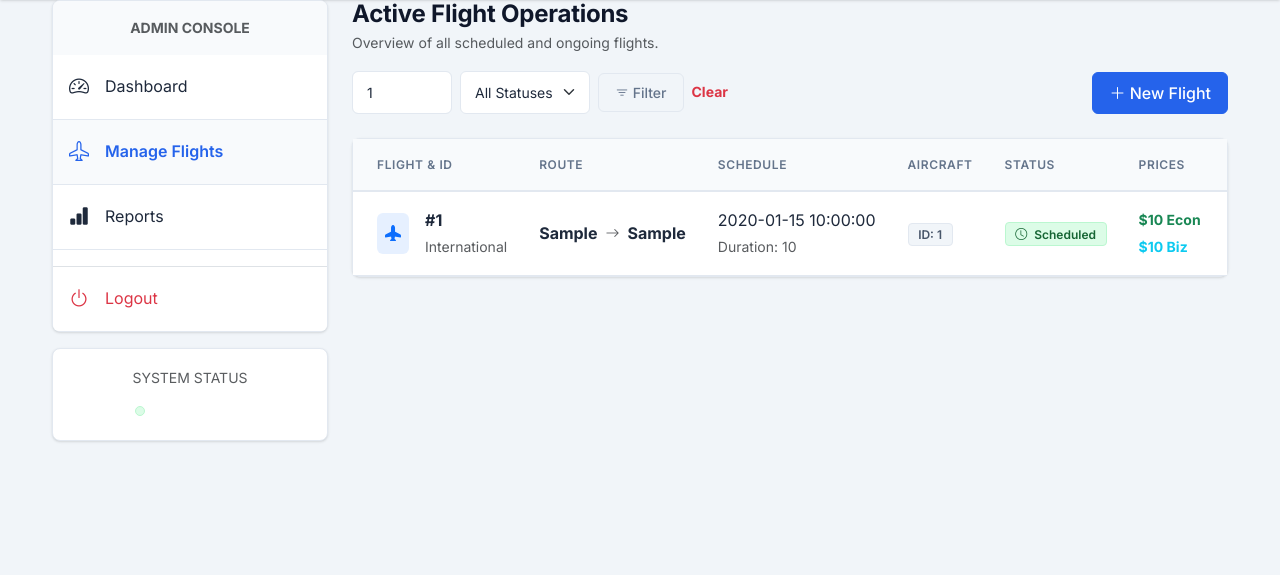
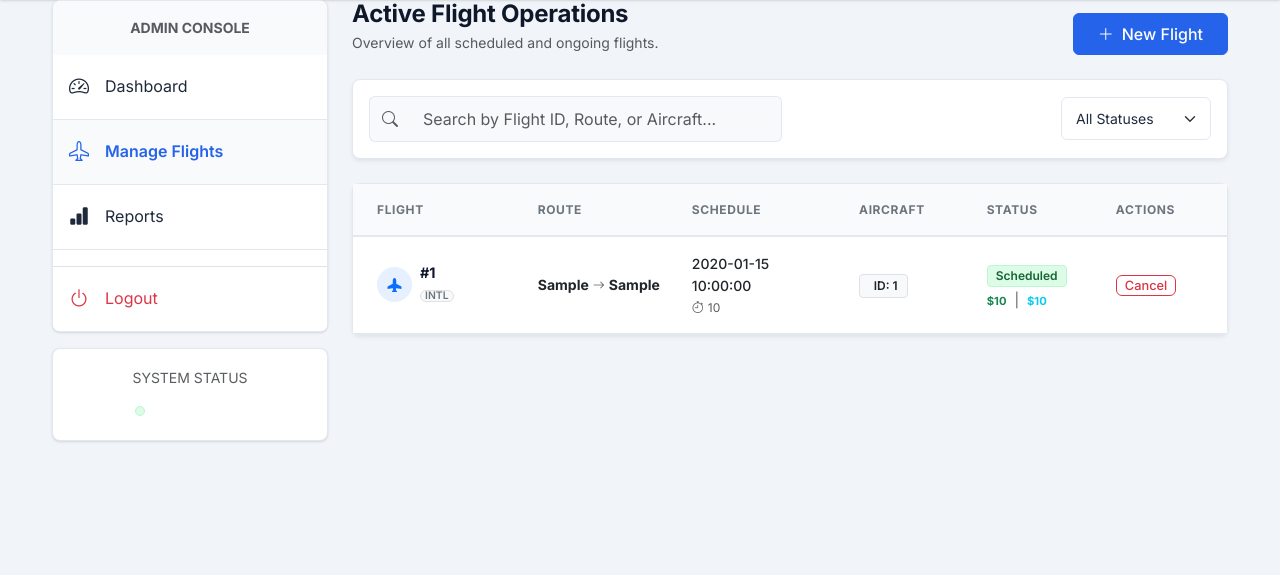
Before and after one commit to RoySabag/flytau, a Flask app: template templates/admin/flights.html in a window 1280 px wide. Shown: the part 77-652 px from the top of the page. Run offline with Flask 3, Linux system fonts and the light colour scheme; the template is opened without the code that fills it: most values are stand-ins (such as "Sample title", 1, 10 or a date in 2020).

Commit message:
Enhance Admin UI, Fix Reports & Seeder: Improve flights page UX, fix employee hours report, dynamic seat seeding

```diff
--- a/app/routes/auth_routes.py
+++ b/app/routes/auth_routes.py
@@ -16,6 +16,10 @@
 # --- Home Page ---
 @routes.route('/')
 def home():
+    # Restrict Admins from Search Page
+    if session.get('admin_logged_in'):
+        return redirect(url_for('admin.dashboard'))
+
     locations = flight_service.get_all_locations()
     flights = flight_service.get_active_flights()
     return render_template('index.html', locations=locations, flights=flights)
--- a/templates/admin/flights.html
+++ b/templates/admin/flights.html
@@ -6,109 +6,148 @@
     <div>
         <h4 class="mb-1">Active Flight Operations</h4>
         <p class="text-muted small mb-0">Overview of all scheduled and ongoing flights.</p>
+    </div>
+    <a href="{{ url_for('admin.create_flight_step1') }}" class="btn btn-primary shadow-sm px-4">
+        <i class="bi bi-plus-lg me-2"></i>New Flight
+    </a>
+</div>
 
-        <!-- Search Form -->
-        <form method="GET" action="{{ url_for('admin.view_flights') }}" class="d-flex align-items-center gap-2 mt-3">
-            <input type="number" name="flight_id" class="form-control form-control-sm" placeholder="Flight ID"
-                value="{{ current_id or '' }}" style="width: 100px;">
-            <select name="status" class="form-select form-select-sm" style="width: 130px;">
+<!-- Toolbar -->
+<div class="card border-0 shadow-sm mb-4 fade-in" style="border-radius: 12px;">
+    <div class="card-body p-3">
+        <div class="row g-3 align-items-center">
+            <!-- Quick Search -->
+            <div class="col-md-6">
+                <div class="input-group">
+                    <span class="input-group-text bg-light border-end-0 text-muted"><i class="bi bi-search"></i></span>
+                    <input type="text" id="flightSearch" class="form-control border-start-0 bg-light"
+                        placeholder="Search by Flight ID, Route, or Aircraft..." onkeyup="filterFlights()">
+                </div>
+            </div>
+
+            <!-- Server-Side Filter (Optional/Fallback) -->
+            <div class="col-md-6 text-md-end">
+                <form method="GET" action="{{ url_for('admin.view_flights') }}"
+                    class="d-inline-flex gap-2 w-100 justify-content-md-end">
+                    <select name="status" class="form-select form-select-sm" style="max-width: 150px;"
+                        onchange="this.form.submit()">
                         <option value="">All Statuses</option>
-                <option value="Scheduled" {% if current_status=='Scheduled' %}selected{% endif %}>Scheduled</option>
+                        <option value="Scheduled" {% if current_status=='Scheduled' %}selected{% endif %}>Scheduled
+                        </option>
                         <option value="On air" {% if current_status=='On air' %}selected{% endif %}>On air</option>
                         <option value="Landed" {% if current_status=='Landed' %}selected{% endif %}>Landed</option>
-                <option value="Cancelled" {% if current_status=='Cancelled' %}selected{% endif %}>Cancelled</option>
+                        <option value="Cancelled" {% if current_status=='Cancelled' %}selected{% endif %}>Cancelled
+                        </option>
                     </select>
-            <button type="submit" class="btn btn-sm btn-outline-secondary"><i class="bi bi-filter"></i> Filter</button>
-            {% if current_id or current_status %}
-            <a href="{{ url_for('admin.view_flights') }}"
-                class="text-danger small text-decoration-none fw-bold">Clear</a>
+                    {% if current_status %}
+                    <a href="{{ url_for('admin.view_flights') }}" class="btn btn-sm btn-light text-danger"
+                        title="Clear Filters">
+                        <i class="bi bi-x-lg"></i>
+                    </a>
                     {% endif %}
                 </form>
             </div>
-    <a href="{{ url_for('admin.create_flight_step1') }}" class="btn btn-primary shadow-sm">
-        <i class="bi bi-plus-lg"></i> New Flight
-    </a>
+        </div>
+    </div>
 </div>
 
-<div class="card border-0 fade-in" style="animation-delay: 0.1s;">
+<!-- Flights Table -->
+<div class="card border-0 shadow-sm fade-in" style="border-radius: 12px;">
     <div class="card-body p-0">
-        <div class="table-responsive">
-            <table class="table mb-0 align-middle text-nowrap">
-                <thead>
+        <div class="table-responsive" style="overflow-x: hidden;"> <!-- Prevent horizontal scroll -->
+            <table class="table table-hover align-middle mb-0 w-100" id="flightsTable">
+                <!-- w-100 ensures full width -->
+                <thead class="bg-light">
                     <tr>
-                        <th class="ps-4">Flight & ID</th>
-                        <th>Route</th>
-                        <th>Schedule</th>
-                        <th>Aircraft</th>
-                        <th>Status</th>
-                        <th>Prices</th>
-                        <th>Actions</th>
+                        <th class="ps-4 text-secondary text-uppercase small fw-bold" style="width: 20%;">Flight</th>
+                        <th class="text-secondary text-uppercase small fw-bold" style="width: 15%;">Route</th>
+                        <th class="text-secondary text-uppercase small fw-bold" style="width: 20%;">Schedule</th>
+                        <th class="text-secondary text-uppercase small fw-bold" style="width: 15%;">Aircraft</th>
+                        <th class="text-secondary text-uppercase small fw-bold" style="width: 15%;">Status</th>
+                        <th class="text-secondary text-uppercase small fw-bold" style="width: 15%;">Actions</th>
                     </tr>
                 </thead>
-                <tbody>
+                <tbody class="border-top-0">
                     {% for flight in flights %}
-                    <tr>
+                    <tr class="flight-row">
                         <td class="ps-4">
-                            <div class="d-flex align-items-center gap-3">
-                                <div class="bg-primary bg-opacity-10 p-2 rounded">
-                                    <i class="bi bi-airplane-fill text-primary"></i>
+                            <div class="d-flex align-items-center gap-2">
+                                <div class="rounded-circle bg-primary bg-opacity-10 d-flex justify-content-center align-items-center flex-shrink-0"
+                                    style="width: 35px; height: 35px;">
+                                    <i class="bi bi-airplane-fill text-primary small"></i>
                                 </div>
-                                <div>
-                                    <div class="fw-bold">#{{ flight.flight_id }}</div>
-                                    <small class="text-muted">International</small>
+                                <div class="min-w-0">
+                                    <h6 class="mb-0 fw-bold search-target text-truncate" style="font-size: 0.9rem;">#{{
+                                        flight.flight_id }}</h6>
+                                    <span class="badge bg-light text-secondary border px-1 py-0 rounded-pill"
+                                        style="font-size: 0.65rem;">INTL</span>
                                 </div>
                             </div>
                         </td>
                         <td>
-                            <div class="d-flex align-items-center gap-2">
-                                <span class="fw-bold">{{ flight.origin_airport }}</span>
-                                <i class="bi bi-arrow-right text-muted small"></i>
-                                <span class="fw-bold">{{ flight.destination_airport }}</span>
+                            <div class="d-flex align-items-center gap-1 search-target">
+                                <span class="fw-bold text-dark small">{{ flight.origin_airport }}</span>
+                                <i class="bi bi-arrow-right text-muted" style="font-size: 0.75rem;"></i>
+                                <span class="fw-bold text-dark small">{{ flight.destination_airport }}</span>
                             </div>
                         </td>
                         <td>
-                            <div>{{ flight.departure_time}}</div>
-                            <small class="text-muted">Duration: {{ flight.flight_duration }}</small>
+                            <div class="d-flex flex-column">
+                                <span class="fw-medium text-dark small">{{ flight.departure_time}}</span>
+                                <small class="text-muted" style="font-size: 0.75rem;"><i
+                                        class="bi bi-stopwatch me-1"></i>{{ flight.flight_duration }}</small>
+                            </div>
                         </td>
                         <td>
                             {% if flight.aircraft_id %}
-                            <span class="badge bg-secondary text-light">
-                                <i class="bi bi-jet-fighter"></i> ID: {{ flight.aircraft_id }}
+                            <div class="search-target">
+                                <span class="badge bg-light text-dark border">
+                                    <i class="bi bi-jet-fighter me-1 text-secondary"></i>ID: {{ flight.aircraft_id }}
                                 </span>
+                            </div>
                             {% else %}
-                            <span class="badge bg-warning text-dark">Unassigned</span>
+                            <span class="badge bg-warning text-dark" style="font-size: 0.7rem;">Unassigned</span>
                             {% endif %}
                         </td>
                         <td>
                             {% if flight.flight_status == 'Scheduled' %}
-                            <span class="badge bg-success"><i class="bi bi-clock me-1"></i> Scheduled</span>
+                            <span class="badge bg-success bg-opacity-10 text-success px-2 py-1 search-target"
+                                style="font-size: 0.75rem;">
+                                Scheduled
+                            </span>
                             {% elif flight.flight_status == 'On air' %}
-                            <span class="badge bg-primary"><i class="bi bi-airplane-engines me-1"></i> On Air</span>
+                            <span class="badge bg-primary bg-opacity-10 text-primary px-2 py-1 search-target"
+                                style="font-size: 0.75rem;">
+                                On Air
+                            </span>
                             {% elif flight.flight_status == 'Landed' %}
-                            <span class="badge bg-secondary"><i class="bi bi-check-all me-1"></i> Landed</span>
+                            <span class="badge bg-secondary bg-opacity-10 text-secondary px-2 py-1 search-target"
+                                style="font-size: 0.75rem;">
+                                Landed
+                            </span>
                             {% elif flight.flight_status == 'Cancelled' %}
-                            <span class="badge bg-danger"><i class="bi bi-x-circle me-1"></i> Cancelled</span>
+                            <span class="badge bg-danger bg-opacity-10 text-danger px-2 py-1 search-target"
+                                style="font-size: 0.75rem;">
+                                Cancelled
+                            </span>
                             {% endif %}
-                        </td>
-                        <td>
-                            <div class="d-flex flex-column gap-1">
-                                <small class="text-success fw-bold">${{ flight.economy_price }} Econ</small>
-                                <small class="text-info fw-bold">${{ flight.business_price }} Biz</small>
+
+                            <div class="mt-1 small" style="line-height:1.1;">
+                                <span class="text-success fw-bold" style="font-size: 0.7rem;">${{ flight.economy_price
+                                    }}</span>
+                                <span class="text-muted mx-1">|</span>
+                                <span class="text-info fw-bold" style="font-size: 0.7rem;">${{ flight.business_price
+                                    }}</span>
                             </div>
                         </td>
                         <td>
                             {% if flight.flight_status == 'Scheduled' %}
-                            <form action="{{ url_for('admin.cancel_flight', flight_id=flight.flight_id) }}"
-                                method="POST"
-                                onsubmit="return confirm('Are you sure you want to cancel this flight? This action will REFUND ALL PASSENGERS (Total Price -> 0) and cannot be undone.')">
-                                <button type="submit" class="btn btn-outline-danger btn-sm">
-                                    <i class="bi bi-x-circle me-1"></i> Cancel
+                            <button type="button" class="btn btn-outline-danger btn-sm py-0 px-2"
+                                style="font-size: 0.8rem;" onclick="openCancelModal('{{ flight.flight_id }}')">
+                                Cancel
                             </button>
-                            </form>
                             {% else %}
-                            <button class="btn btn-outline-secondary btn-sm" disabled>
-                                {{ flight.flight_status }}
-                            </button>
+                            <span class="text-muted small">-</span>
                             {% endif %}
                         </td>
                     </tr>
@@ -116,9 +155,10 @@
                     <tr>
                         <td colspan="6" class="text-center py-5">
                             <i class="bi bi-inbox fs-1 text-muted d-block mb-3"></i>
-                            <p class="text-muted">No active flights found.</p>
-                            <a href="{{ url_for('admin.create_flight_step1') }}"
-                                class="btn btn-primary btn-sm mt-2">Schedule First Flight</a>
+                            <p class="text-muted">No flights found matching your criteria.</p>
+                            <a href="{{ url_for('admin.create_flight_step1') }}" class="btn btn-primary btn-sm mt-2">
+                                Schedule First Flight
+                            </a>
                         </td>
                     </tr>
                     {% endfor %}
@@ -127,4 +167,66 @@
         </div>
     </div>
 </div>
+
+<!-- Cancellation Modal (Same as before) -->
+<div class="modal fade" id="cancelModal" tabindex="-1" aria-hidden="true">
+    <div class="modal-dialog modal-dialog-centered">
+        <div class="modal-content border-0 shadow-lg" style="border-radius: 12px;">
+            <div class="modal-header border-0 pb-0">
+                <button type="button" class="btn-close" data-bs-dismiss="modal" aria-label="Close"></button>
+            </div>
+            <div class="modal-body text-center pt-0 pb-4">
+                <div class="bg-danger bg-opacity-10 text-danger rounded-circle d-inline-flex justify-content-center align-items-center mb-3"
+                    style="width: 60px; height: 60px;">
+                    <i class="bi bi-exclamation-triangle fs-3"></i>
+                </div>
+                <h5 class="modal-title fw-bold">Cancel Flight #<span id="modalFlightId"></span>?</h5>
+                <p class="text-muted mt-2 mb-4">
+                    This action is <span class="text-danger fw-bold">irreversible</span>.
+                    <br>All passengers will be fully refunded (Total Price -> $0.00).
+                </p>
+
+                <form id="cancelForm" method="POST" action="">
+                    <div class="d-flex justify-content-center gap-2">
+                        <button type="button" class="btn btn-light px-4" data-bs-dismiss="modal">Keep Flight</button>
+                        <button type="submit" class="btn btn-danger px-4">Yes, Cancel Flight</button>
+                    </div>
+                </form>
+            </div>
+        </div>
+    </div>
+</div>
+
 {% endblock %}
+
+{% block extra_js %}
+<script>
+    // client-side search
+    function filterFlights() {
+        const input = document.getElementById('flightSearch');
+        const filter = input.value.toLowerCase();
+        const rows = document.getElementsByClassName('flight-row');
+
+        for (let i = 0; i < rows.length; i++) {
+            const row = rows[i];
+            const text = row.innerText.toLowerCase();
+
+            if (text.includes(filter)) {
+                row.style.display = "";
+            } else {
+                row.style.display = "none";
+            }
+        }
+    }
+
+    // Modal Handling
+    function openCancelModal(flightId) {
+        document.getElementById('modalFlightId').textContent = flightId;
+        const baseUrl = "{{ url_for('admin.cancel_flight', flight_id=0) }}".slice(0, -1);
+        const form = document.getElementById('cancelForm');
+        form.action = baseUrl + flightId;
+        const modal = new bootstrap.Modal(document.getElementById('cancelModal'));
+        modal.show();
+    }
+</script>
+{% endblock %}
```
Also changed, not shown: app/models/daos/order_dao.py (+29 -3 lines), app/models/daos/statistics_dao.py (+14 -12 lines), app/utils/seats_seeder.py (+17 -4 lines), check_customer_schema.py (deleted, +0 -31 lines), check_orders.py (deleted, +0 -26 lines), check_schema.py (deleted, +0 -20 lines), debug_seats.py (deleted, +0 -29 lines), templates/admin/reports/activity.html (+10 -1 lines), test_aircraft_dao.py (deleted, +0 -31 lines). Lines whose indentation alone changed are shown as unchanged.
